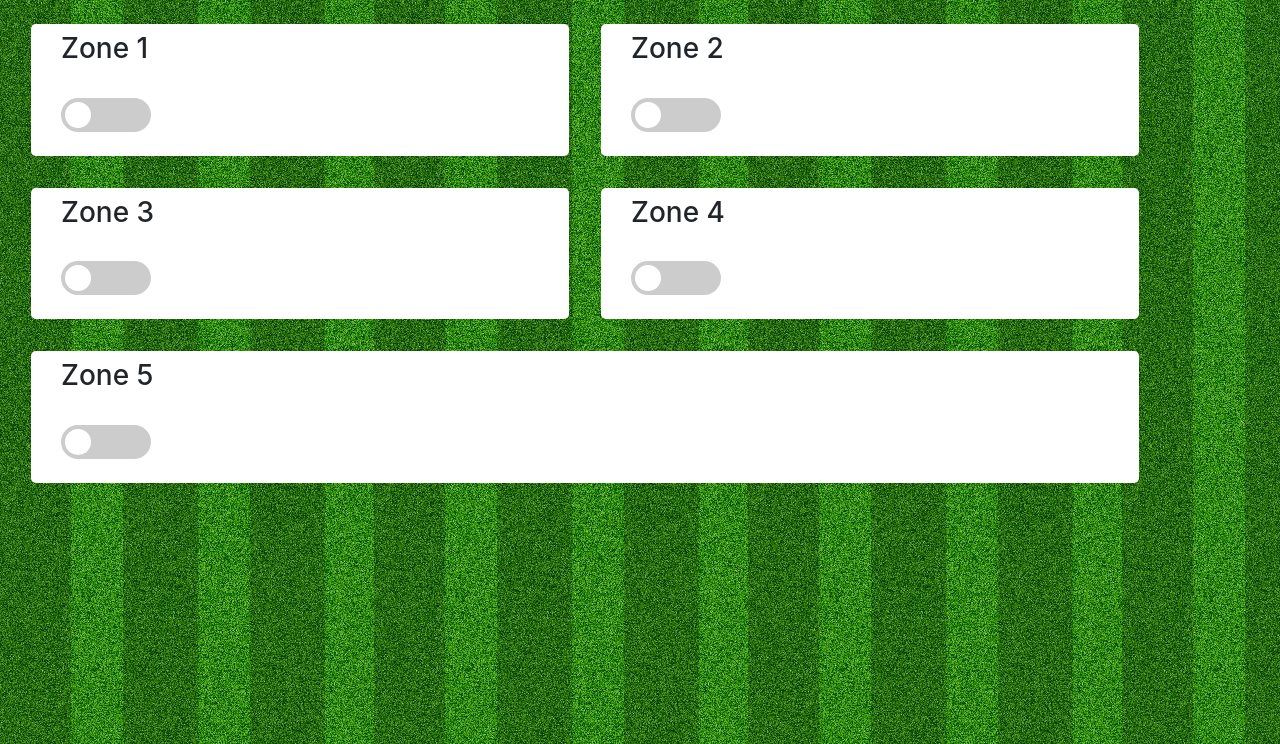
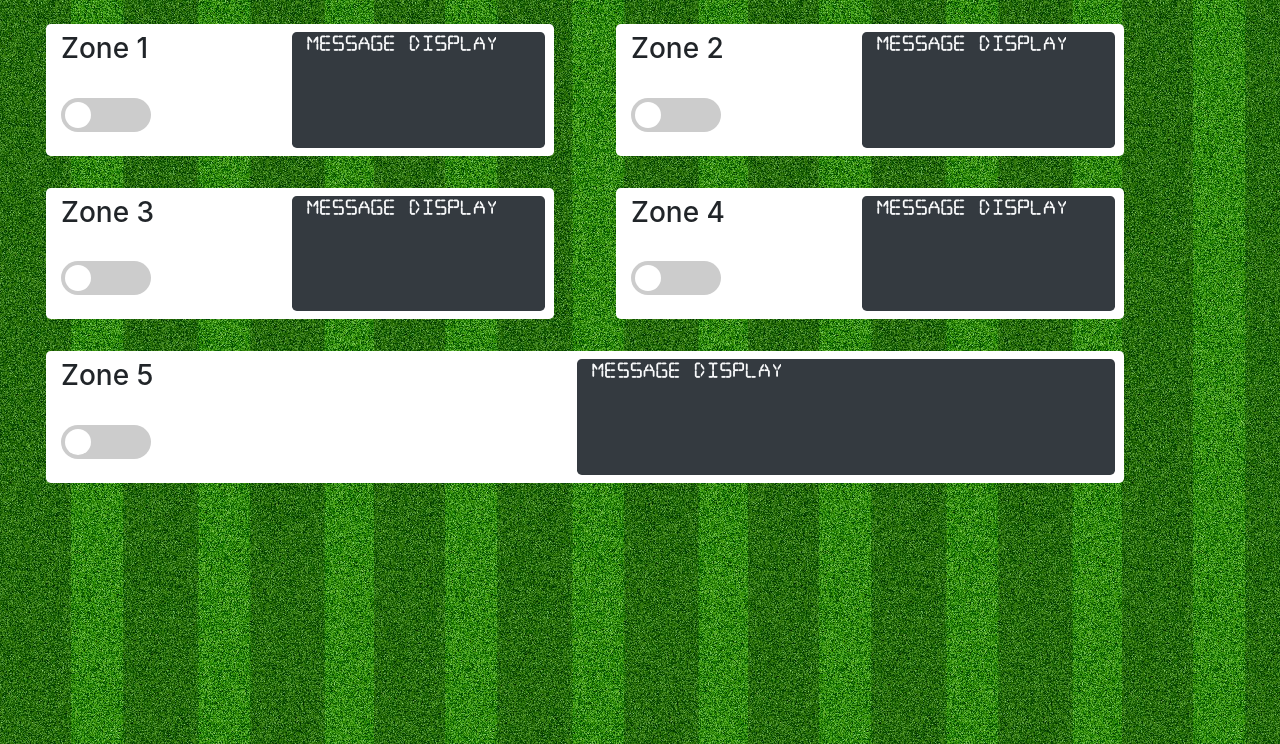
Before and after one commit to why-pengo/sprinkler, a Django app: page / in a window 1280 px wide. Shown: the part 56-800 px from the top of the page. Run offline with Django 3.2, Linux system fonts and the light colour scheme; the visitor is signed in with stand-in values (Sample User, id 1); some libraries are stand-ins or nearby versions.

Commit message:
Mostly UI changes:
New digital ttf for message display.
working on js to handle switches.
some css changes for message display

```diff
--- a/controller/settings/local.py
+++ b/controller/settings/local.py
@@ -110,7 +110,8 @@ AUTH_PASSWORD_VALIDATORS = [
 
 LANGUAGE_CODE = 'en-us'
 
-TIME_ZONE = 'UTC'
+# TIME_ZONE = 'UTC'
+TIME_ZONE = 'US/Eastern'
 
 USE_I18N = True
 
--- a/static/css/sprinkler.css
+++ b/static/css/sprinkler.css
@@ -77,3 +77,8 @@ body {
     bottom: 0;
     width: 100%;
 }
+
+@font-face{
+    font-family:'digital-led-font';
+    src: url('/public/fonts/DIGITALDREAMFAT.ttf');
+}
--- a/templates/jinja2/index.html
+++ b/templates/jinja2/index.html
@@ -4,7 +4,11 @@
 <div class="container-fluid">
     <div class="container mt-2 mx-0">
         <div class="row">
-            <div class="col-sm bg-white rounded-lg m-3 zonebox">
+
+            <div class="col-sm">
+                <div class="bg-white rounded-lg m-3 zonebox">
+                    <div class="row">
+                        <div class="col-sm">
                             <div class="container text-black my-2">
                                 <h3>Zone 1</h3>
                             </div>
@@ -20,8 +24,15 @@
                                 </form>
                             </div>
                         </div>
-
-            <div class="col-sm bg-white rounded-lg m-3 zonebox">
+                        <div id="zone1" class="col-sm m-2 mr-4 bg-dark text-light rounded-lg"
+                             style="font-family: digital-led-font;">Message display</div>
+                    </div>
+                </div>
+            </div>
+            <div class="col-sm">
+                <div class="bg-white rounded-lg m-3 zonebox">
+                    <div class="row">
+                        <div class="col-sm">
                             <div class="container text-black my-2">
                                 <h3>Zone 2</h3>
                             </div>
@@ -37,11 +48,19 @@
                                 </form>
                             </div>
                         </div>
+                        <div id="zone2" class="col-sm m-2 mr-4 bg-dark text-light rounded-lg"
+                             style="font-family: digital-led-font;">Message display</div>
+                    </div>
+                </div>
+            </div>
 
         </div>
         <div class="row">
 
-            <div class="col-sm bg-white rounded-lg m-3 zonebox">
+            <div class="col-sm">
+                <div class="bg-white rounded-lg m-3 zonebox">
+                    <div class="row">
+                        <div class="col-sm">
                             <div class="container text-black my-2">
                                 <h3>Zone 3</h3>
                             </div>
@@ -57,8 +76,15 @@
                                 </form>
                             </div>
                         </div>
-
-            <div class="col-sm bg-white rounded-lg m-3 zonebox">
+                        <div id="zone3" class="col-sm m-2 mr-4 bg-dark text-light rounded-lg"
+                             style="font-family: digital-led-font;">Message display</div>
+                    </div>
+                </div>
+            </div>
+            <div class="col-sm">
+                <div class="bg-white rounded-lg m-3 zonebox">
+                    <div class="row">
+                        <div class="col-sm">
                             <div class="container text-black my-2">
                                 <h3>Zone 4</h3>
                             </div>
@@ -74,11 +100,19 @@
                                 </form>
                             </div>
                         </div>
+                        <div id="zone4" class="col-sm m-2 mr-4 bg-dark text-light rounded-lg"
+                             style="font-family: digital-led-font;">Message display</div>
+                    </div>
+                </div>
+            </div>
 
         </div>
         <div class="row">
 
-            <div class="col-sm bg-white rounded-lg m-3 zonebox">
+            <div class="col-sm">
+                <div class="bg-white rounded-lg m-3 zonebox">
+                    <div class="row">
+                        <div class="col-sm">
                             <div class="container text-black my-2">
                                 <h3>Zone 5</h3>
                             </div>
@@ -94,13 +128,15 @@
                                 </form>
                             </div>
                         </div>
-
+                        <div id="zone5" class="col-sm m-2 mr-4 bg-dark text-light rounded-lg"
+                             style="font-family: digital-led-font;">Message display</div>
                     </div>
                 </div>
             </div>
-<div id="div1">
-
         </div>
+    </div>
+</div>
+<div class="row bg-light rounded-lg m-3" id="div1"></div>
 
 <script>
     $(document).ready(function(){
@@ -112,7 +148,7 @@
                 $.ajax(
                     {
                         url: url, success: function(result){
-                            $("#div1").html("<p>done</p>");
+                            $("#div1").html(`<p>${result}</p>`);
                             console.log(`call to ${url} result = ${result}`);
                         }
                     }
@@ -123,7 +159,9 @@
                 $.ajax(
                     {
                         url: url, success: function(result){
-                            $("#div1").html("<p>done</p>");
+                            $("#div1").html(`<p>zoneOn = ${result.zoneOn}, timestamp = ${result.timestamp}</p>`);
+                            let selector = $(`#zone${result.zoneOn}`);
+                            selector.html(`<p>zoneOn = ${result.zoneOn}, timestamp = ${result.timestamp}</p>`);
                             console.log(`call to ${url} result = ${result}`);
                         }
                     }
```
Also changed, not shown: controller/api.py (+12 -2 lines), static/fonts/DIGITALDREAMFAT.ttf (added). Lines whose indentation alone changed are shown as unchanged.
